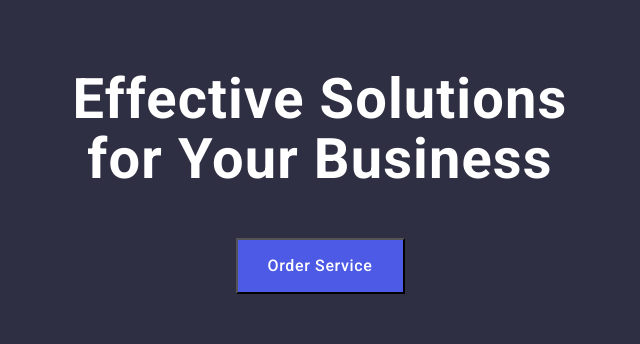
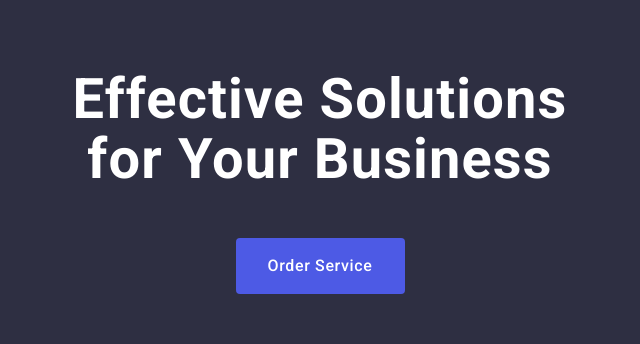
Before and after one commit to sudenuurr/goit-markup-hw-03, a plain HTML site: page index.html in a window 1280 px wide. Shown: the part 190-534 px from the top of the page, 320-960 px from the left. Drawn offline with nearby package versions, Linux system fonts and the light colour scheme.

Commit message:
section güncellendi

```diff
--- a/css/styles.css
+++ b/css/styles.css
@@ -83,8 +83,10 @@ body {
   background-color: #4d5ae5;
   color: #ffffff;
   cursor: pointer;
-  width: 169px;
   height: 56px;
+  min-width: 169px;
+  border: none;
+  border-radius: 4px;
 }
 .button:hover,
 .button:focus {
@@ -109,6 +111,7 @@ body {
 .hero {
   background-color: #2e2f42;
   height: 600px;
+  padding: 188px 0;
 }
 .hero-header {
   font-size: 56px;
@@ -116,7 +119,7 @@ body {
   text-align: center;
   letter-spacing: 0.02em;
   color: #ffffff;
-  width: 496px;
+  max-width: 496px;
 }
 .flex-hero {
   display: flex;
--- a/index.html
+++ b/index.html
@@ -54,7 +54,7 @@
     </header>
     <main>
       <section class="hero">
-        <div class="flex-hero">
+        <div class="flex-hero container">
           <h1 class="hero-header">Effective Solutions for Your Business</h1>
           <button class="button" type="button">Order Service</button>
         </div>
```
